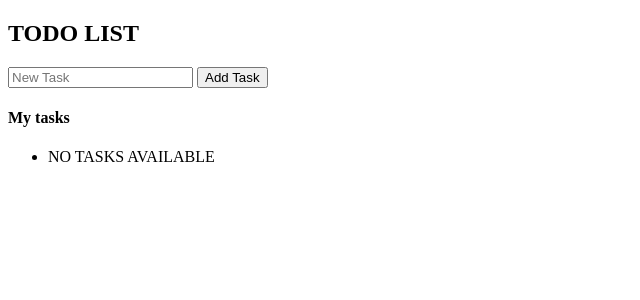
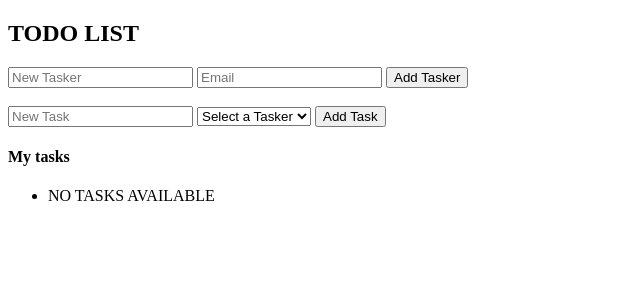
Before and after one commit to josephbill/djangotodoapp, a Django app: template templates/todolistapp/task_list.html in a window 1280 px wide. Shown: the top 300 px of the page, without its empty margins (0-640 px from the left). Run offline with Django 3.2, Linux system fonts and the light colour scheme; the template is opened without the code that fills it, so the values that code supplies are empty.

Commit message:
added content on db rellationships

```diff
--- a/templates/todolistapp/task_list.html
+++ b/templates/todolistapp/task_list.html
@@ -1,9 +1,26 @@
 {% extends 'todolistapp/base.html' %}
 {% block content %}
+{#    create the form to register taskers#}
+    <form action="{% url 'add_tasker' %}" method="post">
+         {% csrf_token %}
+    <input type="text" name="user_tasker" placeholder="New Tasker">
+        <input type="email" name="user_email" placeholder="Email">
+        <button type="submit">Add Tasker</button>
+    </form>
+    <br>
 {# form : the action attribute indicates the file to process this form #}
 <form action="{% url 'add_task' %}" method="post">
      {% csrf_token %}
     <input type="text" name="task" placeholder="New Task">
+{#    this is the taskers dropdown #}
+    <select name="tasker">
+         <option value="">Select a Tasker</option>
+        {% for tasker in taskers %}
+            <option value="{{ tasker.id }}">
+                {{ tasker.username }}
+            </option>
+        {% endfor %}
+    </select>
     <button type="submit">Add Task</button>
 </form>
 {#    create the list #}
--- a/todolistapp/urls.py
+++ b/todolistapp/urls.py
@@ -5,6 +5,7 @@ from . import views
 urlpatterns = [
     path('', views.task_list, name='task_list'),
     path('add/', views.add_task, name='add_task'),
+    path('addTasker/', views.add_tasker, name='add_tasker'),
     path('delete/<int:task_id>', views.delete_task,name="delete_task"),
     path('complete/<int:task_id>', views.mark_complete,name='mark_complete'),
 ]
```
Also changed, not shown: todolistapp/models.py (+18 -1 lines), todolistapp/views.py (+13 -2 lines), README.md, db.sqlite3, todolistapp/migrations/0002_taskers.py (added), todolistapp/migrations/0003_task_tasker.py (added), todolistapp/migrations/0004_alter_task_tasker.py (added), todolistapp/migrations/0005_alter_task_tasker.py (added).
